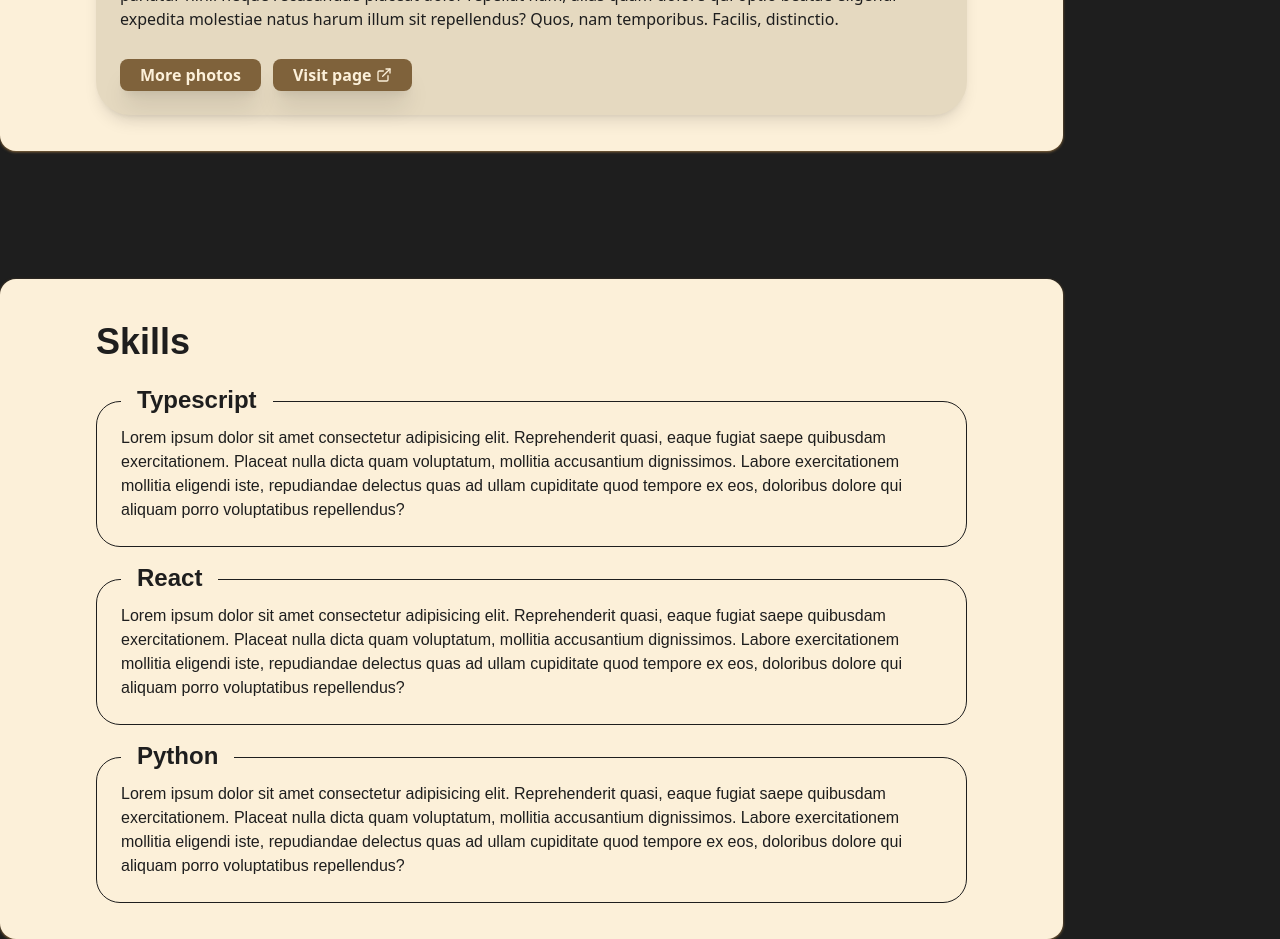
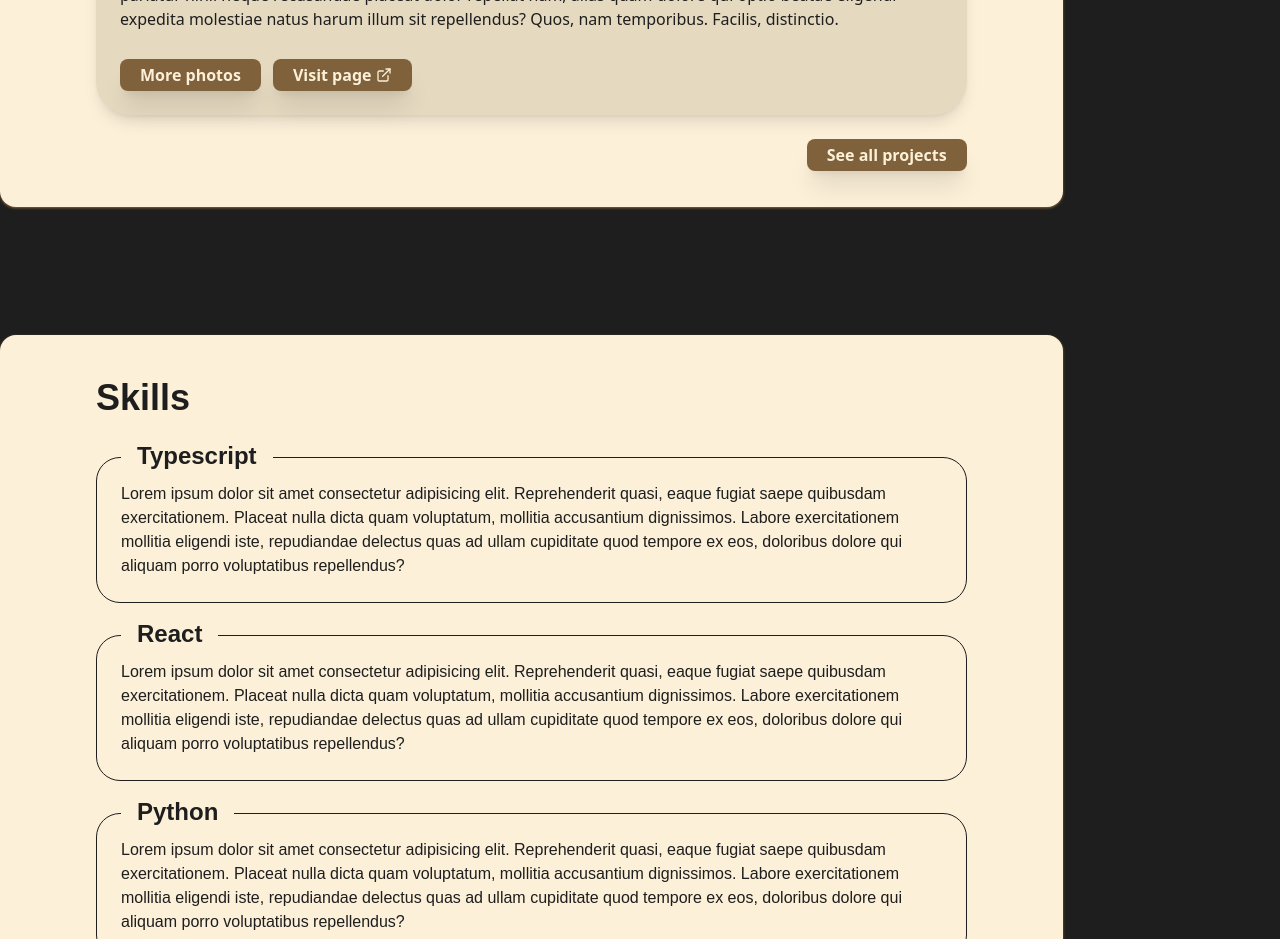
Before and after one commit to jonatas1n/portfolio-ui, a Next.js app: page / in a window 1280 px wide. Shown: the part 1760-2699 px from the top of the page. Built offline with nearby package versions, Linux system fonts and the light colour scheme.

Commit message:
feat: add button to see all projects

```diff
--- a/src/app/sections/Projects/index.tsx
+++ b/src/app/sections/Projects/index.tsx
@@ -4,6 +4,7 @@ import { useState } from "react";
 import { SectionCard } from "@/app/components/SectionCard";
 import { ProjectCard } from "./ProjectCard";
 import { Tag } from "@/app/components/Tag";
+import { Button } from "@/app/components/Button";
 
 export const Projects = () => {
   const technologies = ["Python", "React", "Docker", "PostgreSQL"];
@@ -41,6 +42,9 @@ export const Projects = () => {
             title="Project X"
             link="www.google.com"
           />
+          <div className="grid justify-end">
+            <Button>See all projects</Button>
+          </div>
         </div>
       </div>
     </SectionCard>
```
